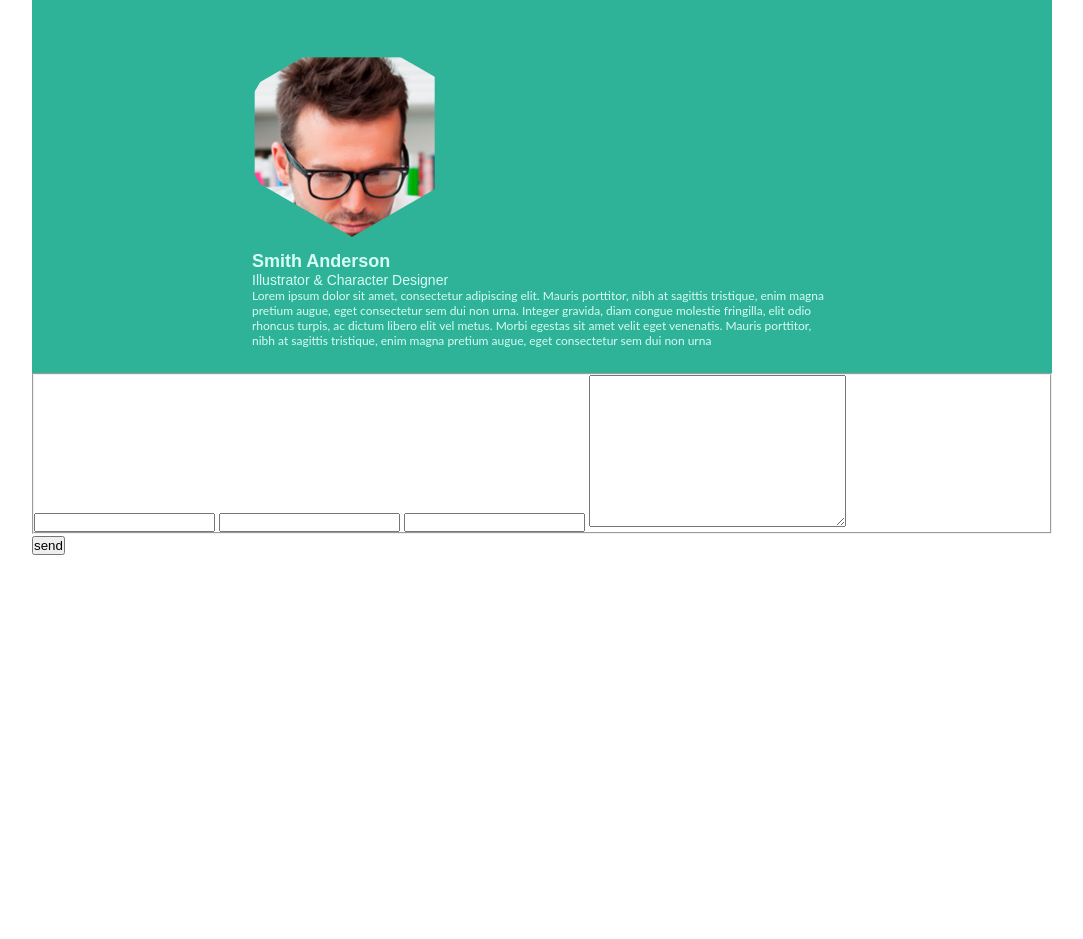
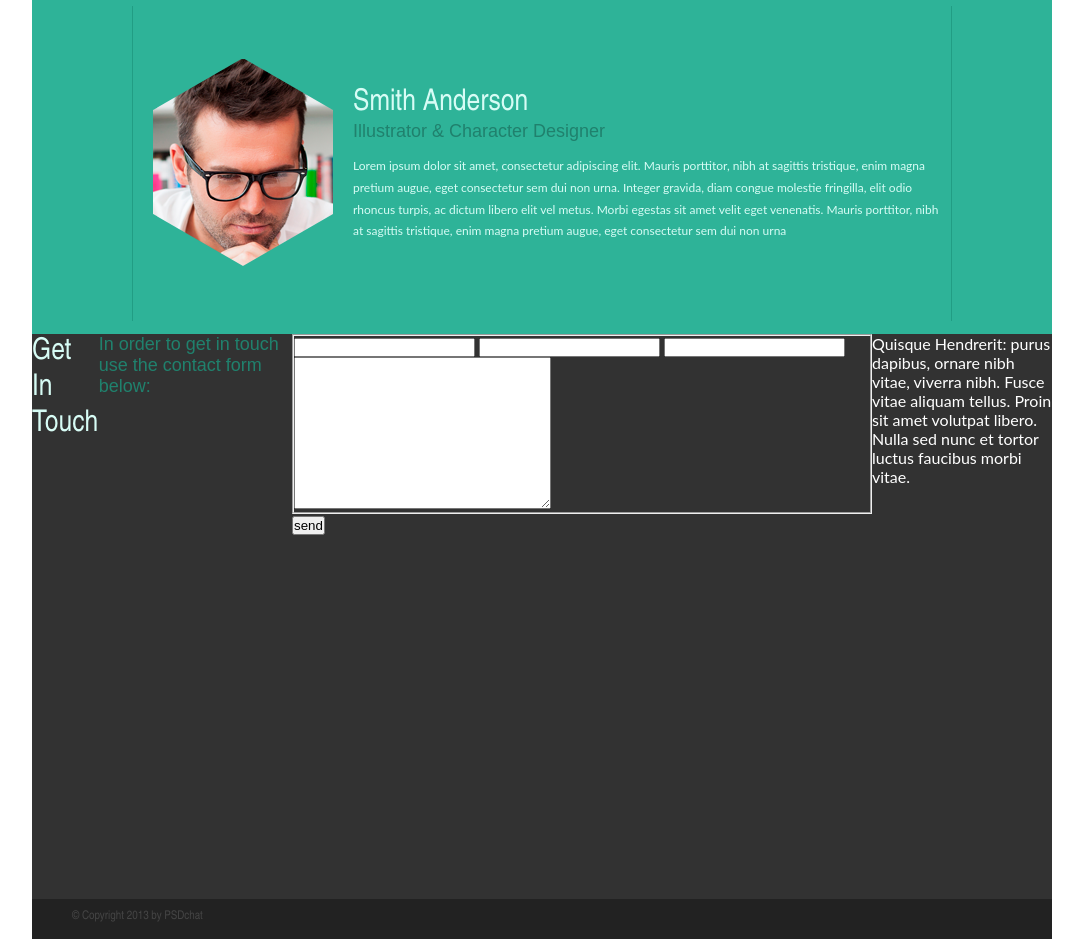
Before and after one commit to Vola-G/hexal, a plain HTML site: page index.html in a window 1280 px wide. Shown: the part 640-1579 px from the top of the page, without its empty margins (98-1181 px from the left). Before the commit the page ends 1195 px from the top, so only its background shows below. Drawn offline with Linux system fonts and the light colour scheme.

Commit message:
Add styles to slider and about sections

```diff
--- a/css/style.css
+++ b/css/style.css
@@ -3,32 +3,10 @@
     padding: 0;
 }
 
-/*========FONTS & TEXT=========*/
+/*========FONTS=========*/
 @import url('https://fonts.googleapis.com/css?family=Lato:400,700,900');
 @import url('https://fonts.googleapis.com/css?family=Maven+Pro:400,500,700');
 
-h2 {
-    font-family: 'Maven Pro', sans-serif;
-    font-size: 18px;
-    color: #d7fcf5;
-}
-
-.subtitle {
-    font-family: 'Maven Pro', sans-serif;
-    font-size: 14px;
-    color: #20816d;
-}
-
-p {
-    color: white;
-    font-family: 'Lato', 'Arial Narrow', sans-serif;
-    font-size: 12px;
-}
-
-
-.info > p {
-    color: #d7fcf5;
-}
 
 
 body {
@@ -216,23 +194,91 @@ nav > a:hover {
 
 .about {
     background-color: #2eb398;
-    height: 380px;
     display: flex;
     justify-content: center;
     align-items: center;
+
 }
 
-.portrait {
+.container-about {
+    display: flex;
+    justify-content: center;
+    align-items: center;
+    border-left: 1px solid #219d84;
+    border-right: 1px solid #219d84;
+    height: 315px;
+    margin: 13px 100px;
+
+}
+
+.photo {
+    margin: 0px 10px;
+}
+
+.photo-img {
     background-image: url("../assets/Smith_Andersen_photo.png");
     background-repeat: no-repeat;
     background-position: 50%;
-    margin: 20px;
-}
-
-.container-about {
-
 }
 
 .info {
+    margin-right: 10px;
+}
+
+h2 {
+    font-family: 'Maven Pro', 'Arial Narrow', sans-serif;
+    font-size: 30px;
+    color: #d7fcf5;
+    font-weight: 400;
+}
+
+.subtitle {
+    font-family: 'Maven Pro', sans-serif;
+    font-size: 18px;
+    color: #20816d;
+    padding-bottom: 13px;
+}
+
+.info-text {
+    color: #d7fcf5;
+    font-family: 'Lato', 'Arial Narrow', sans-serif;
+    font-size: 12px;
+    line-height: 1.8;
+}
+
+/*========GET IN TOUCH=========*/
+
+.get-in-touch {
+    background-color: #323232;
+    min-height: calc(605px - 40px);
+    display: flex;
+}
+
+
+.contacts-container {
+    display: flex;
+    justify-content: center;
+    align-content: center;
+}
+
+form {
     width: 580px;
 }
+
+.contacts {
+    width: 180px;
+}
+/*========FOOTER=========*/
+
+footer {
+    height: 40px;
+    background: #222222;
+}
+
+footer > p {
+    color: #454545;
+    font-family: 'Maven Pro', 'Arial Narrow', sans-serif;
+    font-size: 12px;
+    padding: 10px 40px;
+
+}
--- a/index.html
+++ b/index.html
@@ -99,19 +99,28 @@
         </section>
         <section class="about">
             <div class="container-about">
+                <div class="photo">
                     <div class="hexagon">
                         <div class="hex-layer-1">
-                        <div class="hex-layer-2 portrait"></div>
+                            <div class="hex-layer-2 photo-img"></div>
+                        </div>
                     </div>
                 </div>
                 <div class="info">
                     <h2>Smith Anderson</h2>
                     <p class="subtitle">Illustrator & Character Designer</p>
-                    <p>Lorem ipsum dolor sit amet, consectetur adipiscing elit. Mauris porttitor, nibh at sagittis tristique, enim magna pretium augue, eget consectetur sem dui non urna. Integer gravida, diam congue molestie fringilla, elit odio rhoncus turpis, ac dictum libero elit vel metus. Morbi egestas sit amet velit eget venenatis. Mauris porttitor, nibh at sagittis tristique, enim magna pretium augue, eget consectetur sem dui non urna</p>
+                    <p class="info-text">Lorem ipsum dolor sit amet, consectetur adipiscing elit. Mauris porttitor, nibh
+                        at sagittis tristique, enim magna pretium augue, eget consectetur sem dui non urna. Integer
+                        gravida, diam congue molestie fringilla, elit odio rhoncus turpis, ac dictum libero elit vel
+                        metus. Morbi egestas sit amet velit eget venenatis. Mauris porttitor, nibh at sagittis
+                        tristique, enim magna pretium augue, eget consectetur sem dui non urna</p>
                 </div>
             </div>
         </section>
-        <section class="contacts">
+        <section class="get-in-touch">
+            <h2>Get In Touch</h2>
+            <p class="subtitle">In order to get in touch use the contact form below:</p>
+            <div class="contacts-container">
                 <form action="#">
                     <fieldset>
                         <input type="text">
@@ -121,9 +130,17 @@
                     </fieldset>
                     <button type="submit">send</button>
                 </form>
+                <div class="contacts">
+                    <p>Quisque Hendrerit: purus dapibus, ornare nibh vitae, viverra nibh. Fusce vitae aliquam
+                        tellus. Proin sit amet volutpat libero. Nulla sed nunc et tortor luctus faucibus morbi
+                        vitae. </p>
+                </div>
+            </div>
         </section>
         </main>
-    <footer></footer>
+    <footer>
+        <p>© Copyright 2013 by PSDchat</p>
+    </footer>
 
 
 </body>
```
Lines whose indentation alone changed are shown as unchanged.
